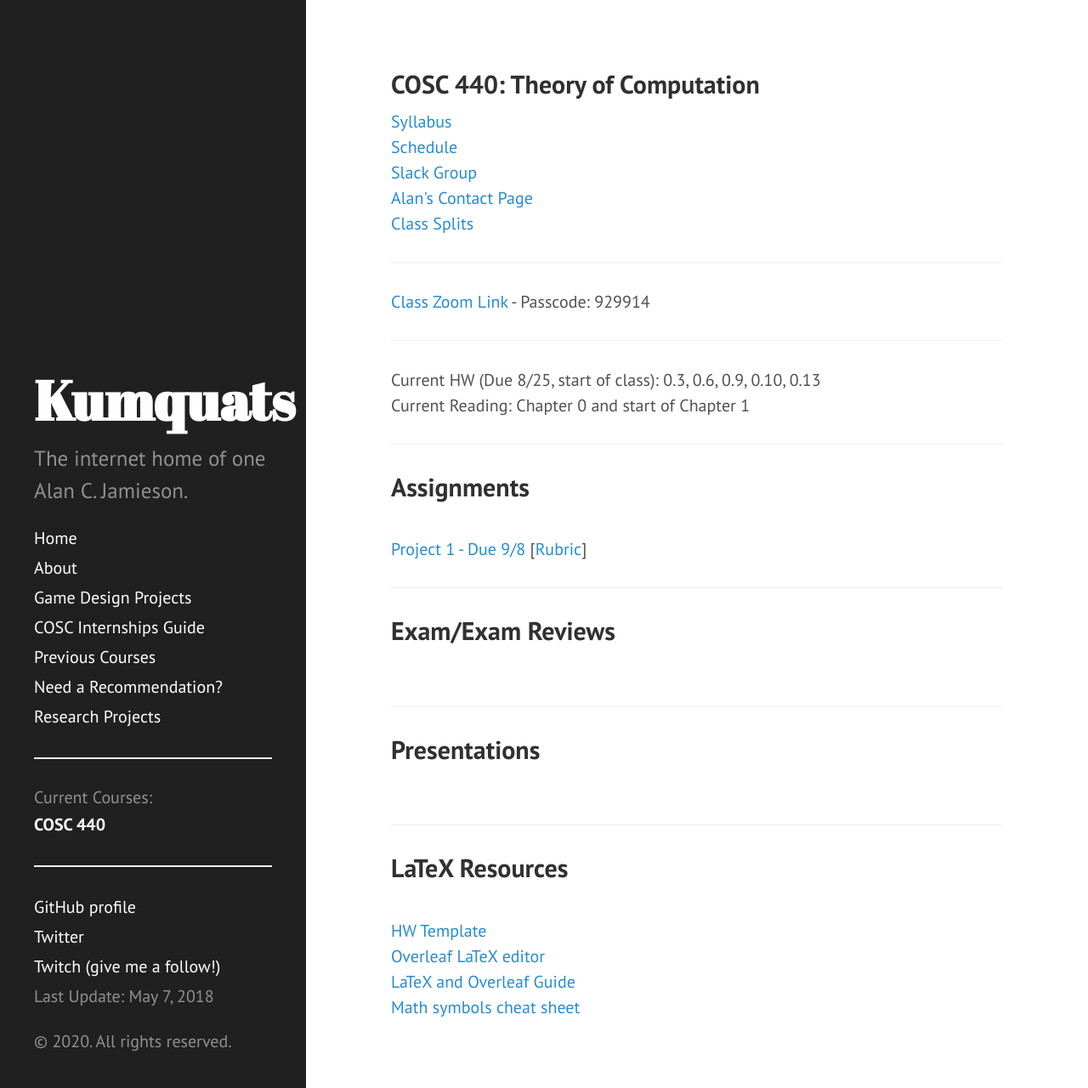
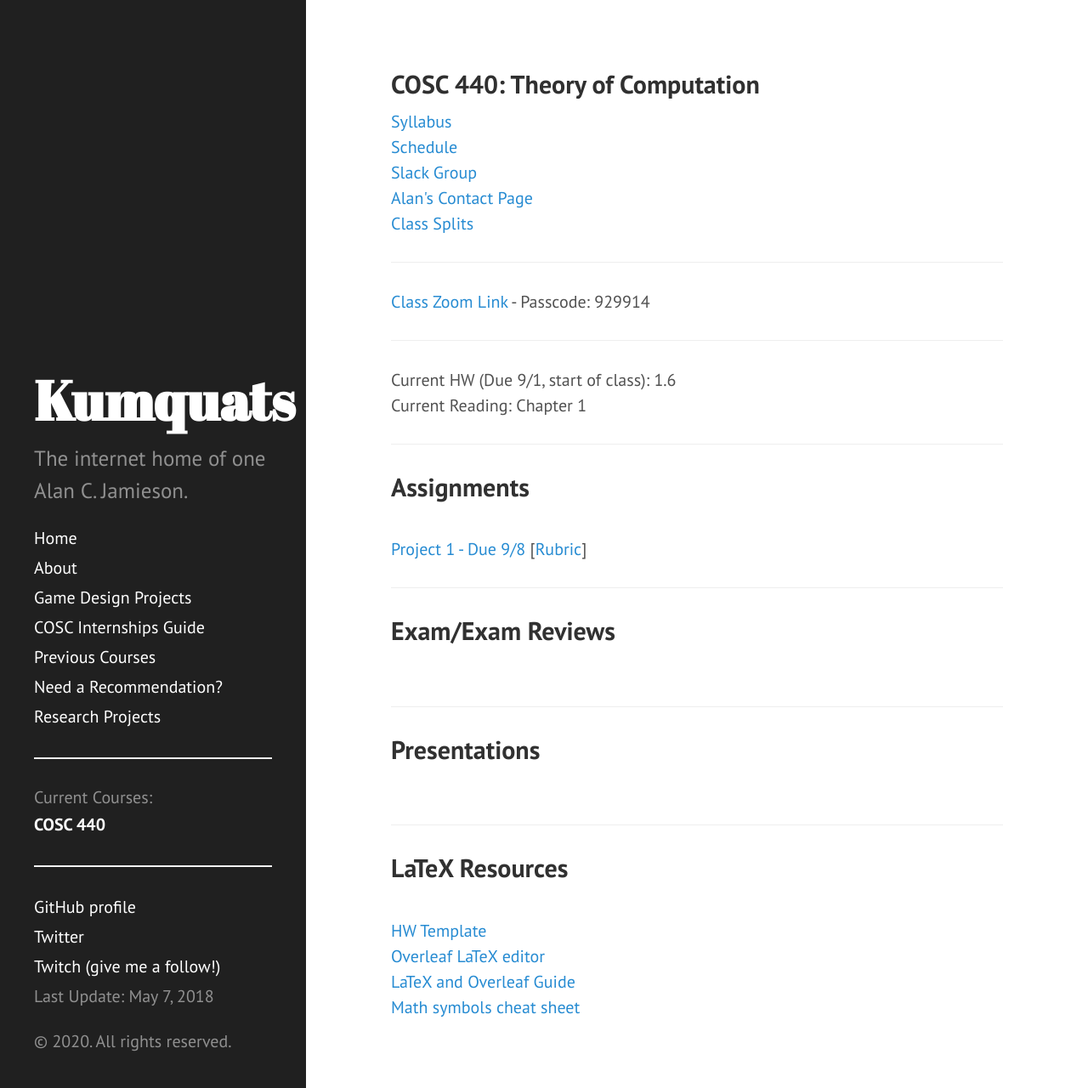
Before and after one commit to ripark/ripark.github.io, a Jekyll site: the page built from f20/cosc440.html, in a window 1280 px wide and 1280 px high. Shown: the whole window at 85% size. Built offline with Jekyll 4.4.1, drawn with Linux system fonts in a browser that asks for light colours; Markdown is read by kramdown in place of the engine named in the settings.

Commit message:
Update cosc440.html

```diff
--- a/f20/cosc440.html
+++ b/f20/cosc440.html
@@ -16,9 +16,9 @@ shorttitle: "COSC 440"
 <hr>
 <a href="https://smcm.zoom.us/j/94201385875">Class Zoom Link</a> - Passcode: 929914
 <hr>
-Current HW (Due 8/25, start of class): 0.3, 0.6, 0.9, 0.10, 0.13
+Current HW (Due 9/1, start of class): 1.6
 <br>
-Current Reading: Chapter 0 and start of Chapter 1
+Current Reading: Chapter 1
 <hr>
 <h2> Assignments </h2>
 <br>
```
